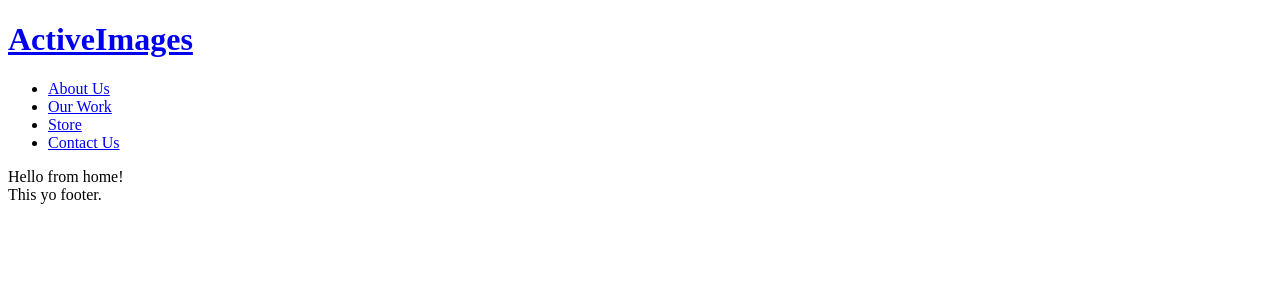
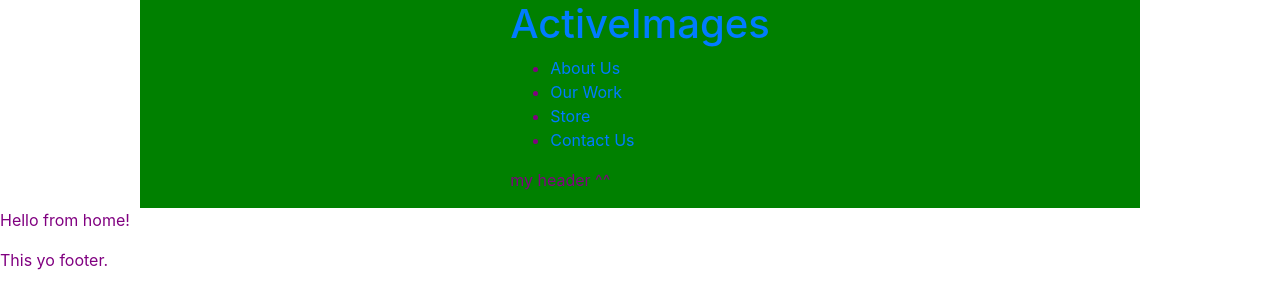
Before and after one commit to rajonali/ActiveImages, a Gatsby site: page / in a window 1280 px wide. Built offline with nearby package versions, Linux system fonts and the light colour scheme; Gatsby itself is replaced by a stand-in of ours.

Commit message:
Added Sass plugin

```diff
--- a/gatsby-config.js
+++ b/gatsby-config.js
@@ -5,5 +5,5 @@
  */
 
 module.exports = {
-  /* Your site config here */
+  plugins: [`gatsby-plugin-sass`]
 }
--- a/package.json
+++ b/package.json
@@ -14,6 +14,8 @@
   },
   "dependencies": {
     "gatsby": "^2.7.3",
+    "gatsby-plugin-sass": "^2.0.11",
+    "node-sass": "^4.12.0",
     "react": "^16.8.6",
     "react-dom": "^16.8.6"
   },
--- a/src/components/header.js
+++ b/src/components/header.js
@@ -4,7 +4,10 @@ import { Link } from "gatsby"
 
 const Header = () => {
     return(
-    <div><header>
+    <div class="headerParent">
+
+    <link rel="stylesheet" href="https://stackpath.bootstrapcdn.com/bootstrap/4.3.1/css/bootstrap.min.css" integrity="sha384-ggOyR0iXCbMQv3Xipma34MD+dH/1fQ784/j6cY/iJTQUOhcWr7x9JvoRxT2MZw1T" crossorigin="anonymous" />
+    <header style={{}}>
 
         <h1><Link to="/">ActiveImages</Link> </h1>
         <ul>
@@ -15,6 +18,7 @@ const Header = () => {
 <li>            <Link to="/contactUs/">Contact Us</Link> </li>
 
         </ul>
+        <p>my header ^^</p>
     </header></div>
     ) }
 
--- a/src/pages/index.js
+++ b/src/pages/index.js
@@ -2,11 +2,11 @@ import React from "react"
 
 import Layout from '../components/layout';
 
-
+import '../styles/index.scss'
 
 const HomePage = () => { return(
 <Layout>
-Hello from home!
+<p>Hello from home!</p>
 </Layout>) }
 
 
--- /dev/null
+++ b/src/styles/index.scss
@@ -0,0 +1,17 @@
+$mainColor: purple;
+
+* {
+    color: $mainColor;
+}
+
+.headerParent {
+    margin: 0 auto;
+    background-color: green;
+    max-width: 1000px;
+    color: $mainColor;
+    display: flex;
+    flex-direction:'column';
+    align-items: center;
+    justify-content: center;
+
+}
```
Also changed, not shown: 1 other file.
